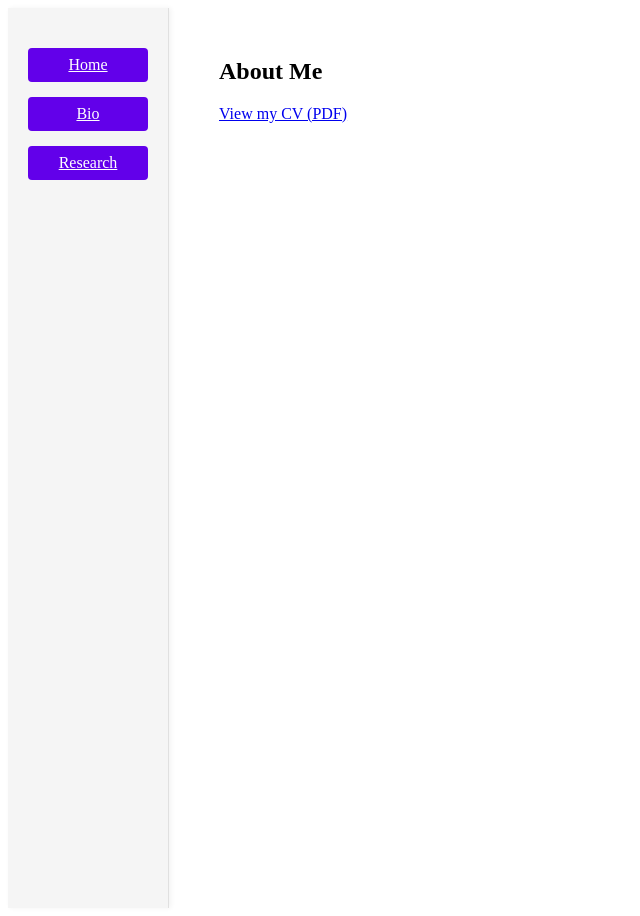
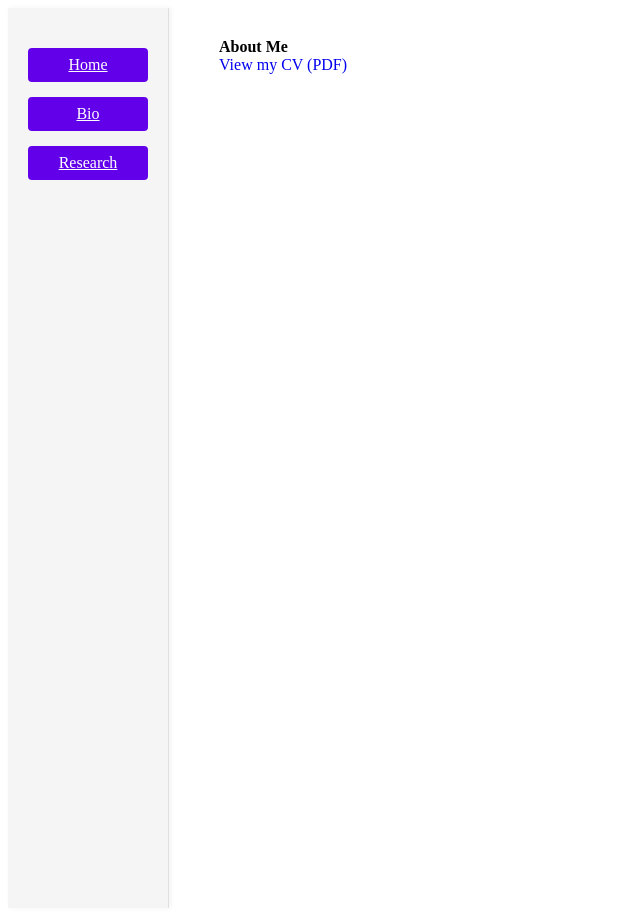
Before and after one commit to AgataDymarska/agatadymarska.github.io, a Jekyll site: the page built from bio.md, in a window 1280 px wide. Shown: the whole page, without its empty margins (0-640 px from the left). Built offline with Jekyll 4.4.1, drawn with Linux system fonts in a browser that asks for light colours.

Commit message:
Update style.css

```diff
--- a/assets/css/style.css
+++ b/assets/css/style.css
@@ -11,7 +11,12 @@
   padding-left: 50px; /* ← Adds fixed space between sidebar and content */
   margin-left: 0;     /* ← Ensures no overlap */
 }
-
+.content :is(h1, h2, h3, p, a, strong) {
+  all: initial; /* Nuclear option to reset */
+  display: revert;
+  font-weight: revert;
+  color: revert;
+}
 /* ===== Sidebar ===== */
 .sidebar {
   width: 120px;
```
